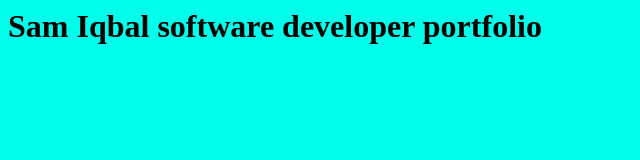
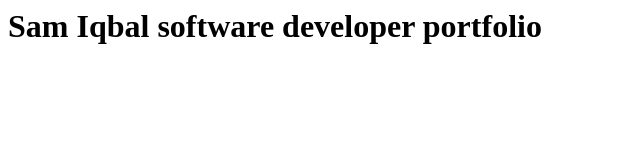
Before and after one commit to SamIkbal/SamIkbal.github.io, a plain HTML site: page index.html in a window 1280 px wide. Shown: the whole page, without its empty margins (0-640 px from the left). Drawn offline with Linux system fonts and the light colour scheme.

Commit message:
Update index.html

```diff
--- a/index.html
+++ b/index.html
@@ -1,6 +1,6 @@
 <html>
 	<head> <h1>Sam Iqbal software developer portfolio </h1></head>
-	<body> <style> body {background-color:rgb(0, 255, 234);}</style>
+	<body>
  <p> </p>
 </body>
 
```
